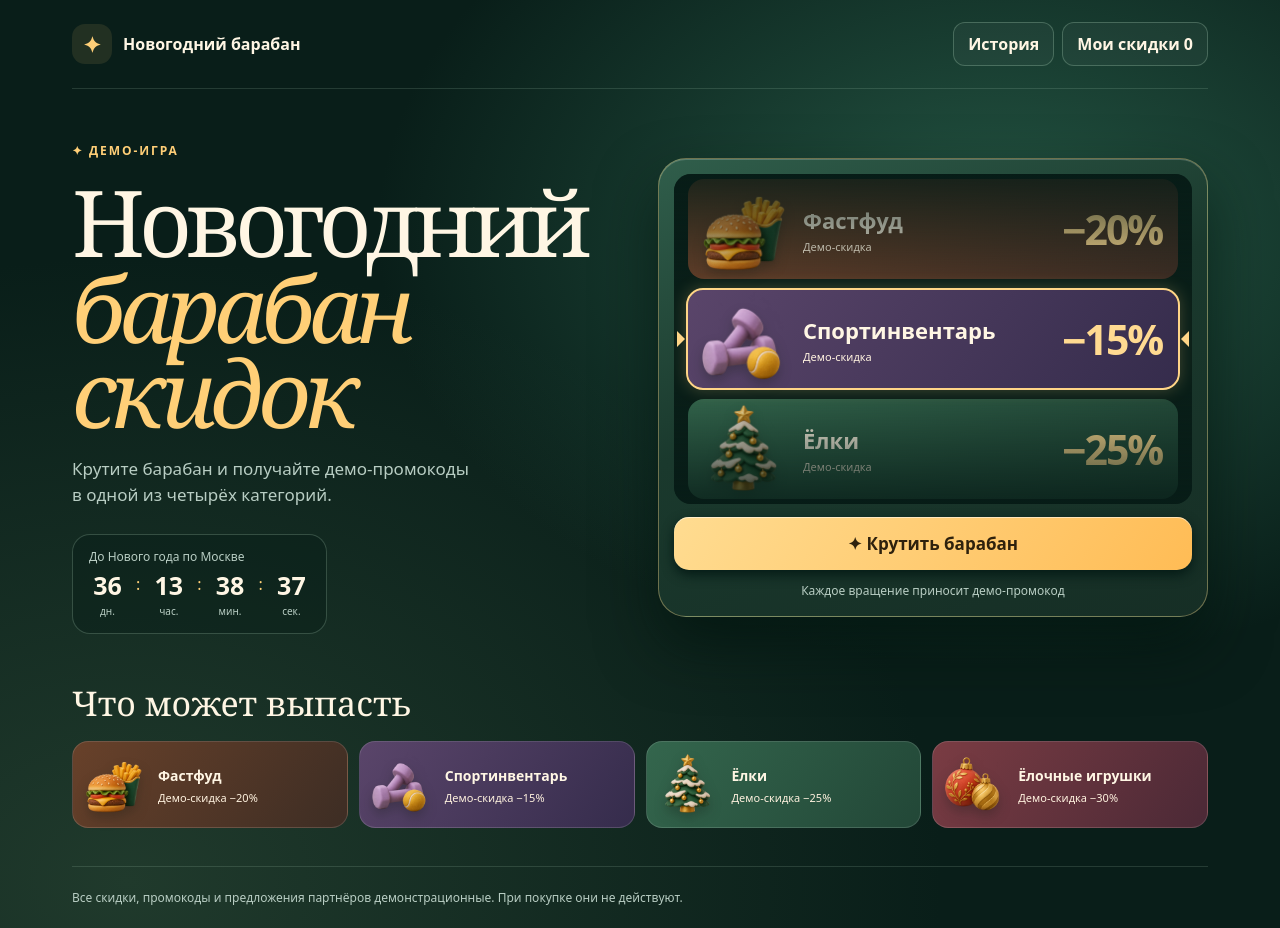
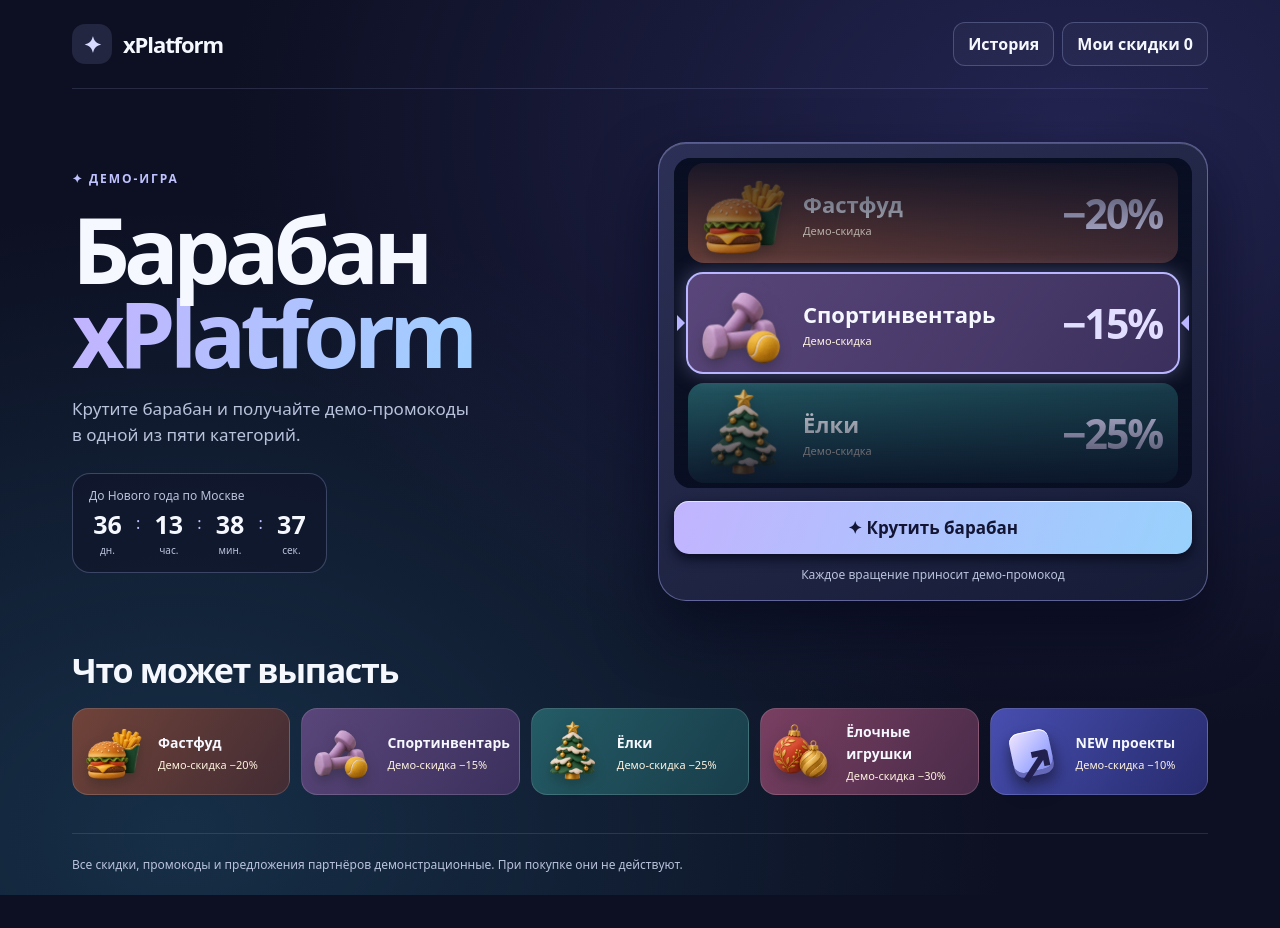
Before and after one commit to botsmartpro/discount-drum, a plain HTML site: page index.html in a window 1280 px wide. After the commit the page ends 895 px from the top, so only its background shows below. Drawn offline with Linux system fonts and the light colour scheme.

Commit message:
Rebrand discount drum as xPlatform and add NEW projects

```diff
--- a/index.html
+++ b/index.html
@@ -3,9 +3,9 @@
 <head>
 <meta charset="utf-8">
 <meta name="viewport" content="width=device-width,initial-scale=1">
-<meta name="theme-color" content="#091e19">
-<meta name="description" content="Новогодний барабан с четырьмя категориями демонстрационных скидок.">
-<title>Новогодний барабан скидок</title>
+<meta name="theme-color" content="#0d1022">
+<meta name="description" content="Демонстрационный барабан xPlatform с пятью категориями скидок.">
+<title>xPlatform — барабан скидок</title>
 <style>
 :root{color-scheme:dark;--ink:#fff6e4;--muted:#b8cdc3;--gold:#ffcf77;--green:#102f26;--row:110px;font-family:system-ui,sans-serif}
 *{box-sizing:border-box}
@@ -59,7 +59,7 @@ h1 em{display:block;color:var(--gold);font-weight:500}
 .machine p{text-align:center;color:var(--muted);font-size:12px;margin:12px 0 2px}
 h2{font-family:Georgia,serif;font-weight:500;font-size:clamp(25px,3vw,34px);margin:0 0 15px}
 .catalog{margin-top:46px}
-.categories{display:grid;grid-template-columns:repeat(4,1fr);gap:11px}
+.categories{display:grid;grid-template-columns:repeat(5,minmax(0,1fr));gap:11px}
 .category{padding:8px;min-height:87px;border:1px solid #fff2}
 .category .art{width:65px}
 .category strong{font-size:14px}
@@ -80,19 +80,51 @@ code{user-select:all;color:var(--gold);overflow-wrap:anywhere}
 @media(max-width:900px){.categories{grid-template-columns:repeat(2,1fr)}}
 @media(max-width:700px){:root{--row:88px}.shell{width:calc(100% - 28px)}header{padding:12px 0}.brand span{max-width:110px;font-size:13px}.brand i{width:33px;height:33px}.ghost{padding:9px 10px;font-size:12px}nav{gap:4px}main{padding:26px 0}.hero{grid-template-columns:1fr;gap:21px}h1{font-size:clamp(43px,10.1vw,72px);margin:10px 0 13px}.lead{font-size:15px;margin-bottom:12px}.timer{padding:8px 12px}.timer p{margin-bottom:5px}.clock b{font-size:20px}.machine{padding:10px}.card{gap:8px;padding-right:9px}.card .art{width:72px}.catalog{margin-top:27px}.category{gap:5px;padding:6px}.category .art{width:47px}.category strong{font-size:12px}}
 @media(max-width:350px){.brand span{display:none}.category .art{width:35px}}
+
+:root{--ink:#f6f8ff;--muted:#b9c2db;--gold:#bfc2ff}
+body{background:radial-gradient(ellipse at 84% 15%,#232451 0,transparent 56%),radial-gradient(ellipse at 14% 93%,#162f47 0,transparent 53%),#0d1022}
+header,footer{border-color:#9faee42b}
+.brand{font-size:22px;letter-spacing:-.05em}
+.brand i{background:#aaa7ff24;color:#d8daff}
+.ghost,.copy{border-color:#9faee44d}
+h1,h2{font-family:system-ui,sans-serif}
+h1{font-size:clamp(51px,7.1vw,100px);font-weight:760}
+h1 em{font-weight:760;font-style:normal;background:linear-gradient(110deg,#c3b3ff,#94d8ff);color:transparent;background-clip:text;-webkit-background-clip:text}
+h2{font-weight:690;letter-spacing:-.04em}
+.timer{background:#11162cbb;border-color:#9faee44d}
+.machine{background:linear-gradient(150deg,#2c3056,#161c36);border-color:#adb1fc6b;box-shadow:0 28px 60px #050718a0,inset 0 1px #fff3}
+.reel{background:#0b1023}
+.reel:after{background:linear-gradient(#090e23e0,transparent 34%,transparent 66%,#090e23e0)}
+.selection{border-color:#b9b6ff;box-shadow:0 0 19px #b9b6ff56}
+.selection:before{border-left-color:#b9b6ff}
+.selection:after{border-right-color:#b9b6ff}
+.card b,#prize{color:#e2deff}
+#prize{background:#b2a6ff22}
+.spin{background:linear-gradient(110deg,#c2b4ff,#98d1fc);color:#131535;box-shadow:inset 0 1px #fff9,0 5px 12px #090c20}
+.spin:hover{background:#d4cbff}
+dialog{background:#1a2140;border-color:#bebcff72}
+dialog::backdrop{background:#07091bd4}
+.food{--a:#704339;--b:#422c34}
+.sport{--a:#5a467a;--b:#3b305d}
+.tree{--a:#245c65;--b:#183c4a}
+.toys{--a:#793f61;--b:#492b49}
+.projects{--a:#474eaf;--b:#272b6d}
+.art.projects{display:grid;place-items:center;background:none}
+.art.projects::before{content:"↗";display:grid;place-items:center;width:62%;height:62%;border-radius:25%;font-size:clamp(23px,4vw,48px);font-weight:800;color:#22204e;background:linear-gradient(140deg,#f1e6ff,#a6afff 64%,#7f86e9);box-shadow:inset 0 1px #fff,0 5px #6569b8,0 12px 15px #17143785;transform:rotate(-12deg)}
+@media(max-width:700px){h1{font-size:clamp(43px,10.1vw,72px)}}
 </style>
 </head>
 <body>
 <header class="shell">
-<a class="brand" href="./"><i aria-hidden="true">✦</i><span>Новогодний барабан</span></a>
+<a class="brand" href="./"><i aria-hidden="true">✦</i><span>xPlatform</span></a>
 <nav aria-label="Выигрыши"><button class="ghost" id="history">История</button><button class="ghost" id="wallet">Мои скидки <span id="count"></span></button></nav>
 </header>
 <main class="shell">
 <section class="hero" aria-labelledby="heading">
 <div>
 <div class="kicker">✦ Демо-игра</div>
-<h1 id="heading">Новогодний <em>барабан скидок</em></h1>
-<p class="lead">Крутите барабан и получайте демо-промокоды в одной из четырёх категорий.</p>
+<h1 id="heading">Барабан <em>xPlatform</em></h1>
+<p class="lead">Крутите барабан и получайте демо-промокоды в одной из пяти категорий.</p>
 <div class="timer"><p>До Нового года по Москве</p><div class="clock" id="clock" role="timer"></div></div>
 </div>
 <div class="machine">
@@ -116,7 +148,8 @@ const prizes = [
   { id:'food', name:'Фастфуд', discount:20, code:'DEMO-FOOD20' },
   { id:'sport', name:'Спортинвентарь', discount:15, code:'DEMO-SPORT15' },
   { id:'tree', name:'Ёлки', discount:25, code:'DEMO-TREE25' },
-  { id:'toys', name:'Ёлочные игрушки', discount:30, code:'DEMO-TOYS30' }
+  { id:'toys', name:'Ёлочные игрушки', discount:30, code:'DEMO-TOYS30' },
+  { id:'projects', name:'NEW проекты', discount:10, code:'DEMO-NEW10' }
 ];
 const storageKey = 'discount-drum-wins-v1';
 const track = document.querySelector('.track');
@@ -179,13 +212,13 @@ async function spinReel() {
   const prize = prizes[index];
   if (!reducedMotion.matches) {
     const animation = track.animate(
-      [{transform:transform(center)}, {transform:transform(28+index)}],
+      [{transform:transform(center)}, {transform:transform(7*prizes.length+index)}],
       {duration:3250,easing:'cubic-bezier(.14,.64,.12,1)',fill:'forwards'}
     );
     await animation.finished.catch(() => {});
     animation.cancel();
   }
-  center = 4+index;
+  center = prizes.length+index;
   track.style.transform = transform(center);
 
   wins.unshift({id:prize.id,time:Date.now()});
```
